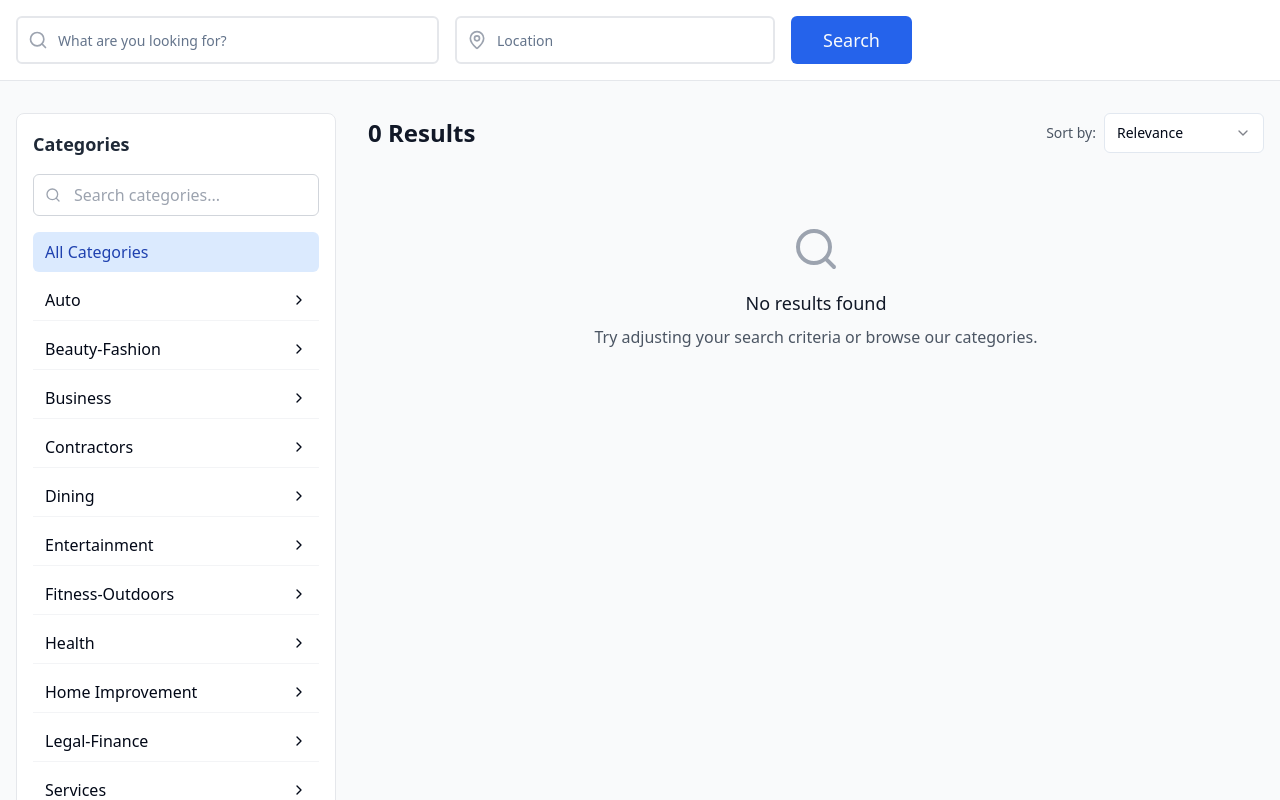
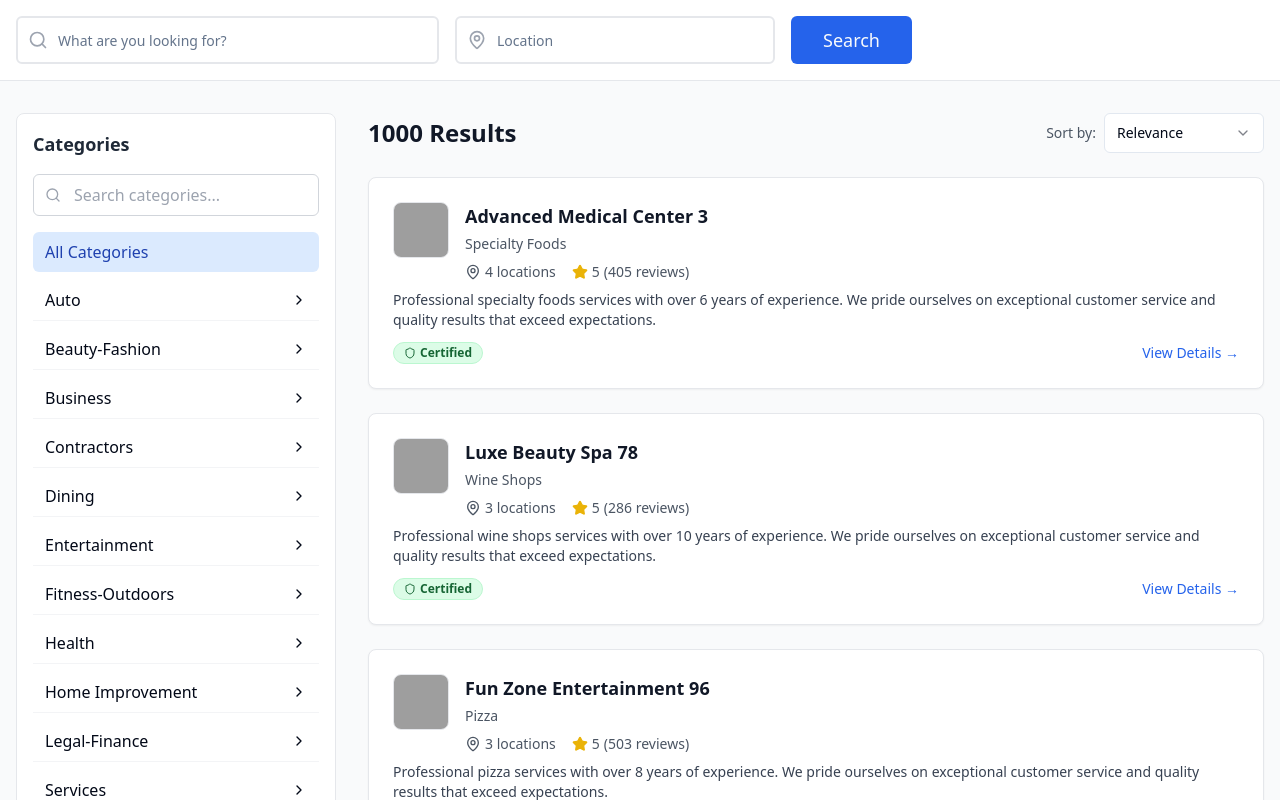
Before and after one commit to mvestormedia/biz-find-directory-bloom, a React (Vite) app: page / in a window 1280 px wide. Shown: the top 800 px of the page. Built offline with nearby package versions, Linux system fonts and the light colour scheme; grey boxes are pictures that could not be loaded.

Commit message:
Rename sort option and fix search results
Rename the "Alphabetical" sort option to "Name". Fix an issue where clicking "back to results" leads to the search page with zero results.

```diff
--- a/src/pages/BusinessDetail.tsx
+++ b/src/pages/BusinessDetail.tsx
@@ -76,7 +76,7 @@ const BusinessDetail: React.FC = () => {
       <div className="bg-white border-b border-gray-200">
         <div className="container mx-auto px-4 py-6">
           <Link
-            to="/search"
+            to="/"
             className="inline-flex items-center text-blue-600 hover:text-blue-800 mb-4 transition-colors"
           >
             <ArrowLeft className="h-4 w-4 mr-2" />
--- a/src/pages/SearchResults.tsx
+++ b/src/pages/SearchResults.tsx
@@ -51,13 +51,8 @@ const SearchResults: React.FC = () => {
       );
     }
 
-    setFilteredBusinesses(filtered);
-    setCurrentPage(1);
-  }, [searchTerm, location, selectedCategory, selectedSubcategory]);
-
-  // Sort businesses
-  useEffect(() => {
-    const sortedBusinesses = [...filteredBusinesses].sort((a, b) => {
+    // Apply sorting
+    const sortedBusinesses = [...filtered].sort((a, b) => {
       switch (sortBy) {
         case 'distance':
           // For demo purposes, sort by location count as proxy for distance
@@ -70,8 +65,11 @@ const SearchResults: React.FC = () => {
           return b.rating - a.rating;
       }
     });
+
     setFilteredBusinesses(sortedBusinesses);
-  }, [sortBy]);
+    setCurrentPage(1);
+  }, [searchTerm, location, selectedCategory, selectedSubcategory, sortBy]);
+
 
   const handleSearch = () => {
     // Search is handled by useEffect when state changes
@@ -142,7 +140,7 @@ const SearchResults: React.FC = () => {
                   <SelectContent>
                     <SelectItem value="relevance">Relevance</SelectItem>
                     <SelectItem value="distance">Distance</SelectItem>
-                    <SelectItem value="alphabetical">Alphabetical</SelectItem>
+                    <SelectItem value="alphabetical">Name</SelectItem>
                   </SelectContent>
                 </Select>
               </div>
```
